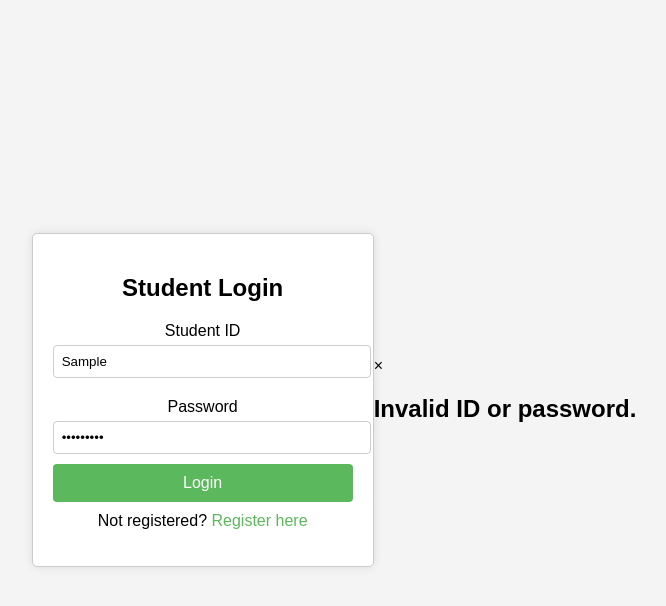
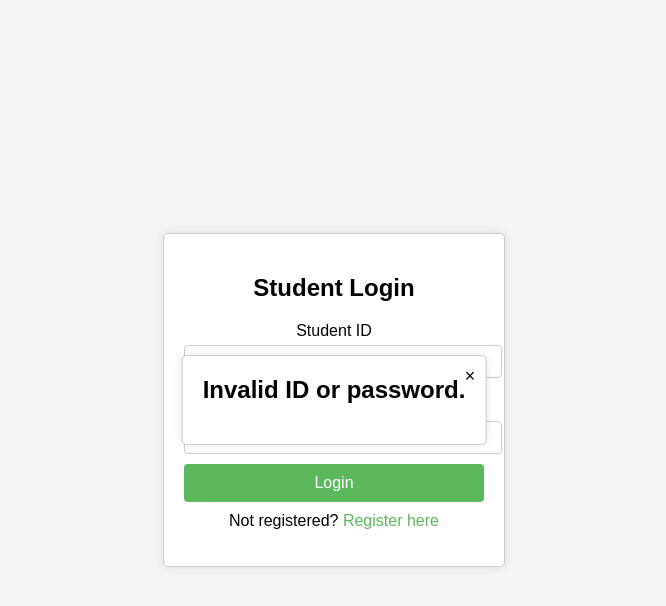
Before and after one commit to RishabhNandan/Login-Register, a plain HTML site: page index.html in a window 1280 px wide. Both pictures are taken after typing "Sample", "Sample123" into the empty fields and a click on the button "Login". Shown: the whole page, without its empty margins (306-972 px from the left). Drawn offline with Linux system fonts and the light colour scheme.

Commit message:
Update styles.css

```diff
--- a/styles.css
+++ b/styles.css
@@ -53,6 +53,36 @@ button:hover {
 p {
     margin-top: 10px;
 }
+/* Add this CSS for the pop-up */
+.popup {
+    display: none;
+    position: fixed;
+    left: 50%;
+    top: 50%;
+    transform: translate(-50%, -50%);
+    background-color: white;
+    border: 1px solid #ccc;
+    border-radius: 5px;
+    box-shadow: 0 0 10px rgba(0, 0, 0, 0.1);
+    padding: 20px;
+    z-index: 1000;
+}
+
+.popup.show {
+    display: block;
+}
+
+.popup .close {
+    position: absolute;
+    top: 10px;
+    right: 10px;
+    cursor: pointer;
+    font-size: 18px;
+}
+
+.popup h2 {
+    margin-top: 0;
+}
 
 a {
     color: #5cb85c;
```
